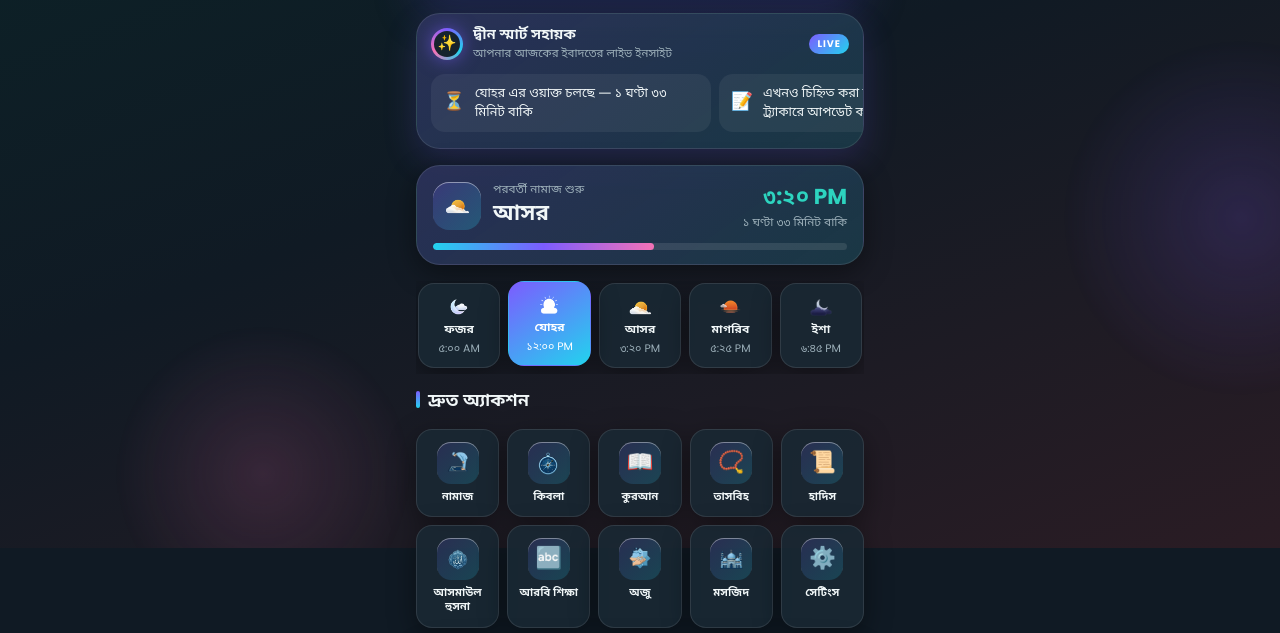
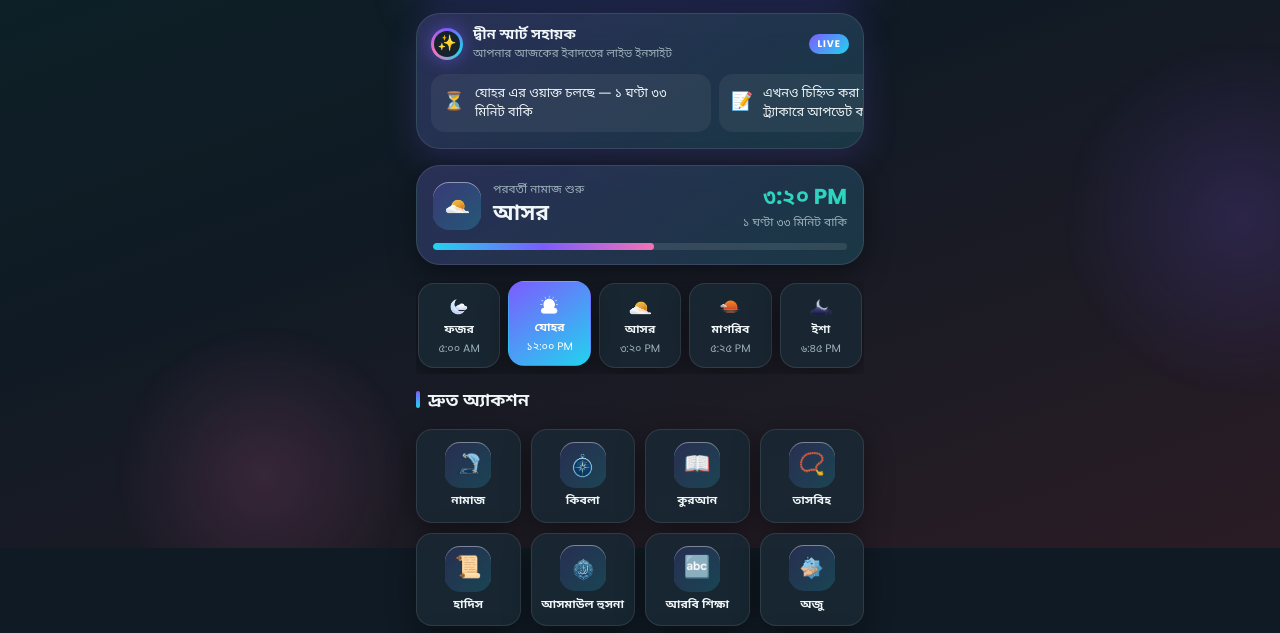
Before and after one commit to Mujahid590/Islamic-Day, a plain HTML site: page index.html in a window 1280 px wide. Shown: the part 252-885 px from the top of the page. Drawn offline with Linux system fonts and the light colour scheme; no server answers; a script that the page names is missing; a web font is replaced by a local one.

Commit message:
Modify action grid and add new links
Updated action grid layout and added new action items.

```diff
--- a/index.html
+++ b/index.html
@@ -15,14 +15,14 @@
 <noscript><style>.fade-in{animation:none}</style></noscript>
 <style>
 html[lang=hi] body{font-family:'Noto Sans Devanagari','Poppins',sans-serif}
-/* দ্রুত অ্যাকশন: ১০টি আইটেম = ৫ কলাম × ২ সারি */
-.actions-grid{grid-template-columns:repeat(5,1fr);gap:8px}
+/* দ্রুত অ্যাকশন: ১২টি আইটেম = ৪ কলাম × ৩ সারি */
+.actions-grid{grid-template-columns:repeat(4,1fr);gap:10px}
 .action-item{padding:12px 2px;gap:6px;min-width:0}
-.action-label{font-size:.68rem;line-height:1.3;overflow-wrap:anywhere;padding:0 2px}
-.icon-wrap{width:42px;height:42px;border-radius:14px}
-.icon-wrap img{width:24px;height:24px}
+.action-label{font-size:.74rem;line-height:1.3;overflow-wrap:anywhere;padding:0 2px}
+.icon-wrap{width:46px;height:46px;border-radius:15px}
+.icon-wrap img{width:26px;height:26px}
 .p-name,.pchip .pn{text-align:center;line-height:1.25;overflow-wrap:anywhere}
-@media (max-width:360px){.icon-wrap{width:38px;height:38px}.action-label{font-size:.62rem}}
+@media (max-width:360px){.icon-wrap{width:40px;height:40px}.action-label{font-size:.66rem}}
 </style>
 </head>
 <body data-page="home">
@@ -89,6 +89,8 @@ html[lang=hi] body{font-family:'Noto Sans Devanagari','Poppins',sans-serif}
     <a href="arabiseducation.html" class="action-item"><div class="icon-wrap" style="font-size:1.35rem" aria-hidden="true">🔤</div><span class="action-label" data-i18n="arabic">আরবি শিক্ষা</span></a>
     <a href="oju.html" class="action-item"><div class="icon-wrap"><img src="image/oju.png" alt=""></div><span class="action-label" data-i18n="wudu">অজু</span></a>
     <a href="masjid.html" class="action-item"><div class="icon-wrap"><img src="image/mosjid.png" alt=""></div><span class="action-label" data-i18n="masjid">মসজিদ</span></a>
+    <a href="message.html" class="action-item"><div class="icon-wrap" style="font-size:1.35rem" aria-hidden="true">💬</div><span class="action-label">মেসেজ</span></a>
+    <a href="calendar.html" class="action-item"><div class="icon-wrap" style="font-size:1.35rem" aria-hidden="true">🗓️</div><span class="action-label">ক্যালেন্ডার</span></a>
     <a href="setting.html" class="action-item" id="settingsAction"><div class="icon-wrap" style="font-size:1.35rem" aria-hidden="true">⚙️</div><span class="action-label" id="settingsLabel" data-i18n="settings">সেটিংস</span></a>
   </div>
 
```
